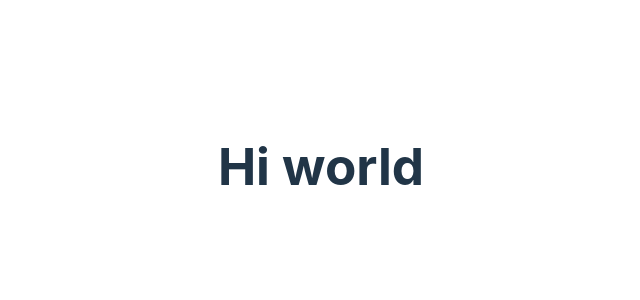
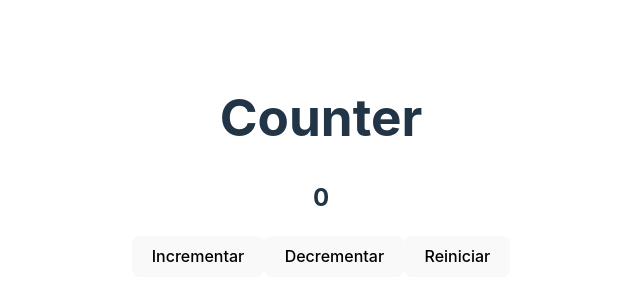
Before and after one commit to marialapc/counter-app, a React (Vite) app: page / in a window 1280 px wide. Shown: the part 234-534 px from the top of the page, without its empty margins (319-959 px from the left). Built offline with nearby package versions, Linux system fonts and the light colour scheme.

Commit message:
Basic structure of the counter

```diff
--- a/src/App.jsx
+++ b/src/App.jsx
@@ -1,9 +1,10 @@
 import './App.css'
+import Counter from './components/Counter'
 
 function App() {
   return (
     <>
-    <h1>Hi world</h1>
+    <Counter />
     </>
   )
 }
--- /dev/null
+++ b/src/components/Counter.jsx
@@ -0,0 +1,13 @@
+const Counter = () => {
+    return (
+        <div>
+            <h1>Counter</h1>
+            <h2>0</h2>
+            <button>Incrementar</button>
+            <button>Decrementar</button>
+            <button>Reiniciar</button>
+        </div>
+    )
+}
+
+export default Counter;
```
